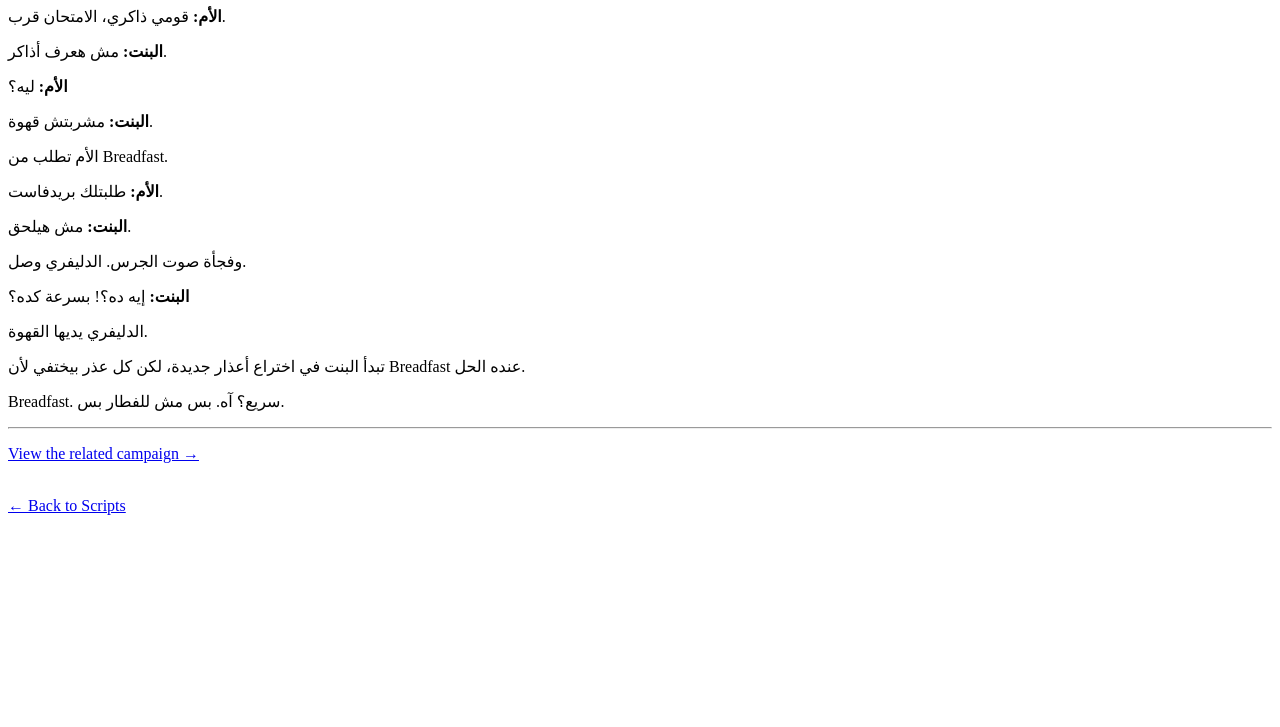
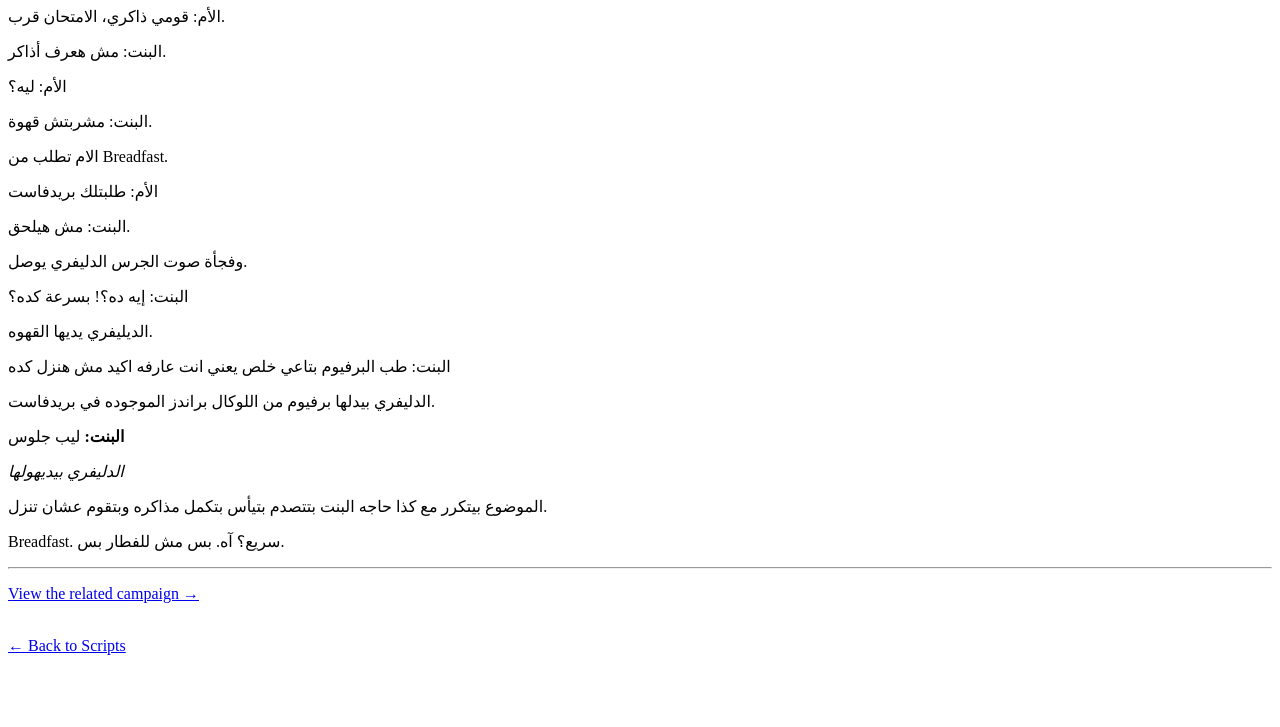
Before and after one commit to rawanhatem471-sketch/portfolio, a plain HTML site: page script-breadfast.html in a window 1280 px wide. Shown: the part 73-800 px from the top of the page. Drawn offline with Linux system fonts and the light colour scheme.

Commit message:
Update script-breadfast.html

```diff
--- a/script-breadfast.html
+++ b/script-breadfast.html
@@ -8,43 +8,64 @@
 </head>
 
 <body>
+<h1>Script 1 (Breadfast — Spec Ad)</h1>
 
-    <h1>Script 1 — Breadfast Spec Ad</h1>
+<p>
+الأم: قومي ذاكري، الامتحان قرب.
+</p>
 
-    <p><strong>الأم:</strong> قومي ذاكري، الامتحان قرب.</p>
+<p>
+البنت: مش هعرف أذاكر.
+</p>
 
-    <p><strong>البنت:</strong> مش هعرف أذاكر.</p>
+<p>
+الأم: ليه؟
+</p>
 
-    <p><strong>الأم:</strong> ليه؟</p>
+<p>
+البنت: مشربتش قهوة.
+</p>
 
-    <p><strong>البنت:</strong> مشربتش قهوة.</p>
+<p>
+الام تطلب من Breadfast.
+</p>
 
-    <p>
-        الأم تطلب من Breadfast.
-    </p>
+<p>
+الأم: طلبتلك بريدفاست
+</p>
 
-    <p><strong>الأم:</strong> طلبتلك بريدفاست.</p>
+<p>
+البنت: مش هيلحق.
+</p>
 
-    <p><strong>البنت:</strong> مش هيلحق.</p>
+<p>
+وفجأة صوت الجرس الدليفري يوصل.
+</p>
 
-    <p>
-        وفجأة صوت الجرس. الدليفري وصل.
-    </p>
+<p>
+البنت: إيه ده؟! بسرعة كده؟
+</p>
 
-    <p><strong>البنت:</strong> إيه ده؟! بسرعة كده؟</p>
+<p>
+الديليفري يديها القهوه.
+</p>
 
-    <p>
-        الدليفري يديها القهوة.
-    </p>
+<p>البنت: طب البرفيوم بتاعي خلص يعني انت عارفه اكيد مش هنزل كده </p>
 
-    <p>
-        تبدأ البنت في اختراع أعذار جديدة،
-        لكن كل عذر بيختفي لأن Breadfast عنده الحل.
-    </p>
+<p> الدليفري بيدلها برفيوم من اللوكال براندز الموجوده في بريدفاست. </p>
 
-    <p>
-        Breadfast. سريع؟ آه. بس مش للفطار بس.
-    </p>
+<p> <strong>البنت:</strong> ليب جلوس </p>
+
+<p>
+<em>الدليفري بيديهولها</em>
+</p>
+
+<p> الموضوع بيتكرر مع كذا حاجه البنت بتتصدم بتيأس بتكمل مذاكره وبتقوم عشان تنزل. </p>
+
+<p>
+Breadfast. سريع؟ آه. بس مش للفطار بس.
+</p>
+
 
     <hr>
 
```
